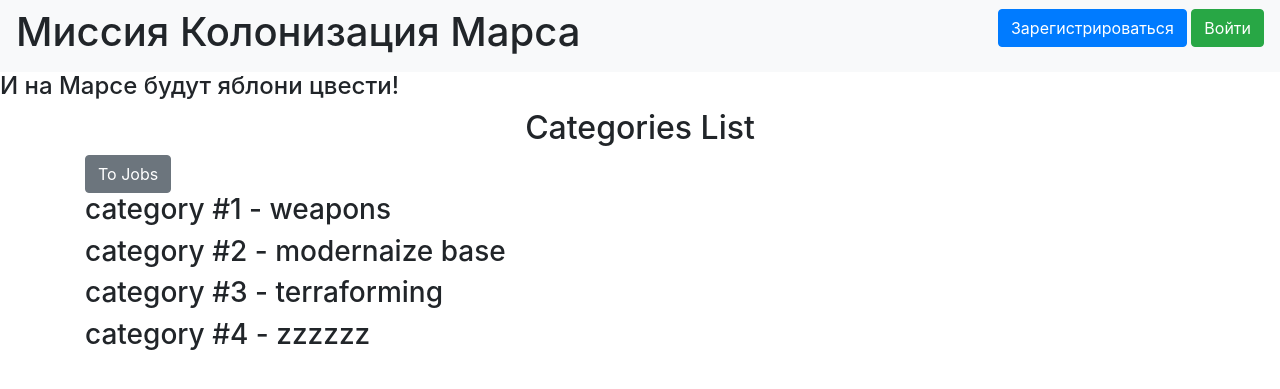
After one commit to KapBelka/web_with_db, a Flask app: page /categories in a window 1280 px wide. The commit adds this page. Shown: the top 389 px of the page. Run offline with Flask 2, Linux system fonts and the light colour scheme; data comes from the database, SQL or seed files in the repository; both versions use the stored data as it was after the commit; some libraries are stand-ins or nearby versions.

Commit message:
lesson task 4

```diff
--- a/data/__all_models.py
+++ b/data/__all_models.py
@@ -1,3 +1,4 @@
 from . import users
 from . import jobs
 from . import departments
+from . import categories
--- a/data/jobs.py
+++ b/data/jobs.py
@@ -1,4 +1,5 @@
 import sqlalchemy
+import sqlalchemy.orm as orm
 
 from .db_session import SqlAlchemyBase
 
@@ -16,3 +17,6 @@ class Jobs(SqlAlchemyBase):
     start_date = sqlalchemy.Column(sqlalchemy.DateTime, nullable=True)
     end_date = sqlalchemy.Column(sqlalchemy.DateTime, nullable=True)
     is_finished = sqlalchemy.Column(sqlalchemy.Boolean, nullable=True)
+    categories = orm.relation("Category",
+                              secondary="jobs_to_categories",
+                              backref="jobs")
--- a/main.py
+++ b/main.py
@@ -9,6 +9,7 @@ from wtforms.fields.html5 import *
 from wtforms.validators import DataRequired
 
 from data import db_session
+from data.categories import Category
 from data.departments import Departments
 from data.users import User
 from data.jobs import Jobs
@@ -44,6 +45,7 @@ class JobAddForm(FlaskForm):
     job_title = StringField('Job Title', validators=[DataRequired()])
     work_size = IntegerField('Work Size', validators=[DataRequired()])
     collaborators = StringField('Collaborators', validators=[DataRequired()])
+    categories = StringField('Categories', validators=[DataRequired()])
     is_job_finished = BooleanField('Is job finished?')
     submit = SubmitField('Submit')
 
@@ -52,6 +54,11 @@ class DepartmentAddForm(FlaskForm):
     title = StringField('Title', validators=[DataRequired()])
     members = StringField('members', validators=[DataRequired()])
     email = EmailField('email', validators=[DataRequired()])
+    submit = SubmitField('Submit')
+
+
+class CategoryAddForm(FlaskForm):
+    name = StringField('Name', validators=[DataRequired()])
     submit = SubmitField('Submit')
 
 
@@ -70,6 +77,16 @@ def get_teamleaders_for_jobs(session, jobs):
     return teamleaders
 
 
+def get_categories_for_jobs(session, jobs):
+    categories = []
+    for job in jobs:
+        temp = []
+        for category in job.categories:
+            temp.append(str(category.id))
+        categories.append(', '.join(temp))
+    return categories
+
+
 def get_all_deparments(session):
     departments = session.query(Departments).all()
     return departments
@@ -78,6 +95,11 @@ def get_all_deparments(session):
 def get_chiefs_for_departments(session, departments):
     chiefs = [get_user_from_id(session, department.chief) for department in departments]
     return chiefs
+
+
+def get_all_categories(session):
+    categories = session.query(Category).all()
+    return categories
 
 
 @login_manager.user_loader
@@ -93,8 +115,10 @@ def index():
     param = {}
     jobs = get_all_jobs(session)
     teamleaders = get_teamleaders_for_jobs(session, jobs)
+    categories = get_categories_for_jobs(session, jobs)
     param['jobs_list'] = jobs
     param['team_leaders'] = teamleaders
+    param['categories'] = categories
     return render_template('index.html', **param)
 
 
@@ -160,8 +184,12 @@ def job_add():
             job=form.job_title.data,
             work_size=form.work_size.data,
             collaborators=form.collaborators.data,
-            is_finished=form.is_job_finished.data,
+            is_finished=form.is_job_finished.data
         )
+        for category_id in form.categories.data.split(', '):
+            category = session.query(Category).filter(Category.id == category_id).first()
+            if category:
+                job.categories.append(category)
         session.add(job)
         session.commit()
         return redirect('/index')
@@ -181,6 +209,7 @@ def job_edit(id):
             form.work_size.data = job.work_size
             form.collaborators.data = job.collaborators
             form.is_job_finished.data = job.is_finished
+            form.categories.data = ', '.join([str(category.id) for category in job.categories])
         else:
             abort(404)
     if form.validate_on_submit():
@@ -192,6 +221,14 @@ def job_edit(id):
             job.work_size = form.work_size.data
             job.collaborators = form.collaborators.data
             job.is_finished = form.is_job_finished.data
+            temp = form.categories.data.split(', ')
+            for category_id in temp:
+                category = session.query(Category).filter(Category.id == category_id).first()
+                if category and category not in job.categories:
+                    job.categories.append(category)
+            for category in list(job.categories):
+                if str(category.id) not in temp:
+                    job.categories.remove(category)
             session.commit()
             return redirect('/index')
         else:
@@ -221,7 +258,6 @@ def departments():
     chiefs = get_chiefs_for_departments(session, deparments)
     param['departments_list'] = deparments
     param['chiefs'] = chiefs
-    print(param)
     return render_template('departments.html', **param)
 
 
@@ -289,6 +325,66 @@ def department_delete(id):
     return redirect('/departments')
 
 
+@app.route('/categories')
+def categories():
+    session = db_session.create_session()
+    param = {}
+    categories = get_all_categories(session)
+    param['categories'] = categories
+    return render_template('categories.html', **param)
+
+
+@app.route('/category_add',  methods=['GET', 'POST'])
+@login_required
+def category_add():
+    form = CategoryAddForm()
+    if form.validate_on_submit():
+        session = db_session.create_session()
+        category = Category(
+            name=form.name.data
+        )
+        session.add(category)
+        session.commit()
+        return redirect('/categories')
+    return render_template('category_add.html', title='Добавление категории', form=form)
+
+
+@app.route('/category_edit/<int:id>',  methods=['GET', 'POST'])
+@login_required
+def category_edit(id):
+    form = CategoryAddForm()
+    if request.method == "GET":
+        session = db_session.create_session()
+        category = session.query(Category).filter(Category.id == id, current_user.id == 1).first()
+        if category:
+            form.name.data = category.name
+        else:
+            abort(404)
+    if form.validate_on_submit():
+        session = db_session.create_session()
+        category = session.query(Category).filter(Category.id == id, current_user.id == 1).first()
+        if category:
+            category.name = form.name.data
+            session.commit()
+            return redirect('/categories')
+        else:
+            abort(404)
+    return render_template('category_add.html', title='Добавление работы', form=form)
+
+
+@app.route('/category_delete/<int:id>', methods=['GET', 'POST'])
+@login_required
+def category_delete(id):
+    session = db_session.create_session()
+    category = session.query(Category).filter(Category.id == id, current_user.id == 1).first()
+    if category:
+        session.delete(category)
+        session.commit()
+    else:
+        abort(404)
+    return redirect('/categories')
+
+
 def main():
     db_session.global_init("db/mars_explorer.db")
     app.run()
--- /dev/null
+++ b/templates/categories.html
@@ -0,0 +1,20 @@
+{% extends "base.html" %}
+
+{% block content %}
+    <div>
+        <h2 align="center">Categories List</h2>
+        <a href="/index" class="btn btn-secondary">To Jobs</a>
+        {% if current_user.is_authenticated and current_user.id == 1 %}
+            <a href="/category_add" class="btn btn-secondary">Add Category</a>
+        {% endif %}
+        {% for category in categories %}
+            <h3 align="left">category #{{category.id}} - {{category.name}}</h3>
+            {% if current_user.is_authenticated and current_user.id == 1 %}
+                <div>
+                    <a href="/category_edit/{{ category.id }}" class="btn btn-warning">Edit</a>
+                    <a href="/category_delete/{{ category.id }}" class="btn btn-danger">Delete</a>
+                </div>
+            {% endif %}
+        {% endfor %}
+    </div>
+{% endblock %}
--- a/templates/index.html
+++ b/templates/index.html
@@ -4,6 +4,7 @@
     <div>
         <h2 align="center">Works Log</h2>
         <a href="/departments" class="btn btn-secondary">To Departments</a>
+        <a href="/categories" class="btn btn-secondary">To Categories</a>
         {% if current_user.is_authenticated %}
             <a href="/job_add" class="btn btn-secondary">Add Job</a>
         {% endif %}
@@ -15,6 +16,7 @@
                     <th>Team leader</th>
                     <th>Duration</th>
                     <th>List of collaborators</th>
+                    <th>Hazard category</th>
                     <th>is finished</th>
                 </tr>
                 <tr bgcolor="lightgray">
@@ -22,6 +24,7 @@
                     <td>{{team_leaders[loop.index0].surname}} {{team_leaders[loop.index0].name}}</td>
                     <td>{{job.work_size}} hours</td>
                     <td>{{job.collaborators}}</td>
+                    <td>{{categories[loop.index0]}}</td>
                     {% if job.is_finished %}
                         <td bgcolor="LightGreen">Is finished</td>
                     {% else %}
```
Also changed, not shown: data/categories.py (added, +18 -0 lines), templates/category_add.html (added, +19 -0 lines), templates/job_add.html (+9 -0 lines), db/mars_explorer.db.
